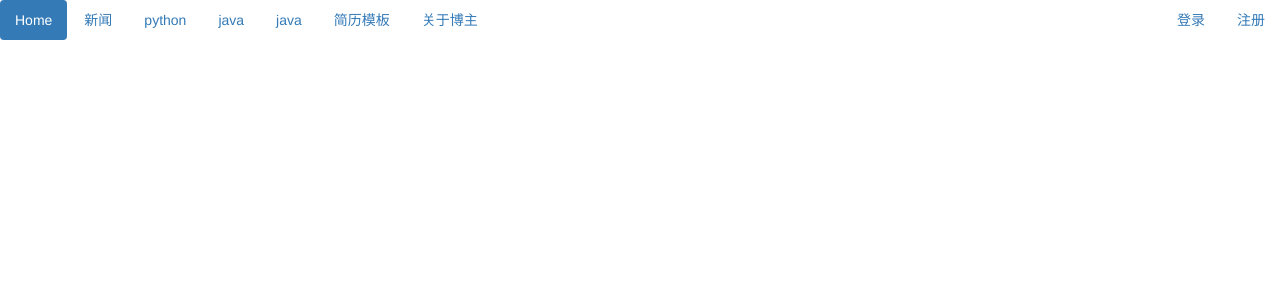
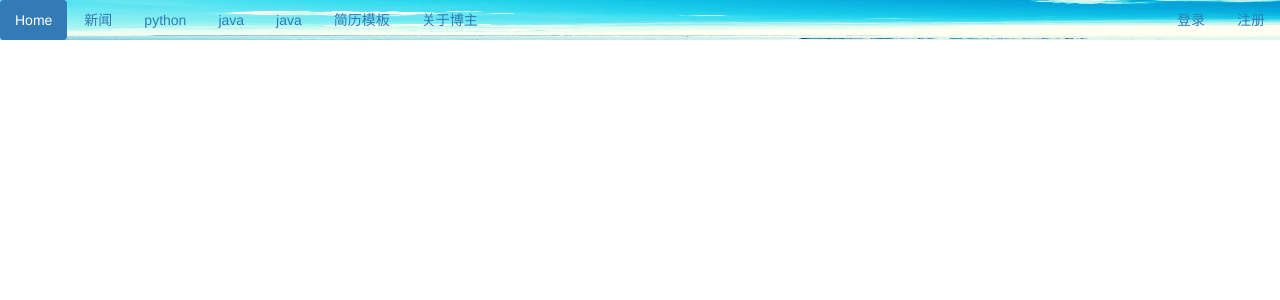
Before and after one commit to jyh19960226/bokedemo1, a Python web app: template template/index.html in a window 1280 px wide. Shown: the top 300 px of the page. Run offline with Jinja, Linux system fonts and the light colour scheme; the template is opened without the code that fills it, so the values that code supplies are empty; some libraries are stand-ins or nearby versions.

```diff
--- /dev/null
+++ b/template/css/style.css
@@ -0,0 +1,5 @@
+ body {
+            background-image: url("../images/register.jpg");
+            background-size: 100% 100%;
+            background-repeat: no-repeat;
+        }
--- a/template/index.html
+++ b/template/index.html
@@ -6,6 +6,7 @@
     <meta name="viewport" content="width=device-width, initial-scale=1.0">
     <!-- 引入 Bootstrap -->
     <link href="https://maxcdn.bootstrapcdn.com/bootstrap/3.3.7/css/bootstrap.min.css" rel="stylesheet">
+    <link rel="stylesheet" href="css/style.css">
 
     <!-- HTML5 Shiv 和 Respond.js 用于让 IE8 支持 HTML5元素和媒体查询 -->
     <!-- 注意： 如果通过 file://  引入 Respond.js 文件，则该文件无法起效果 -->
```
Also changed, not shown: template/register.html (+1 -8 lines).
